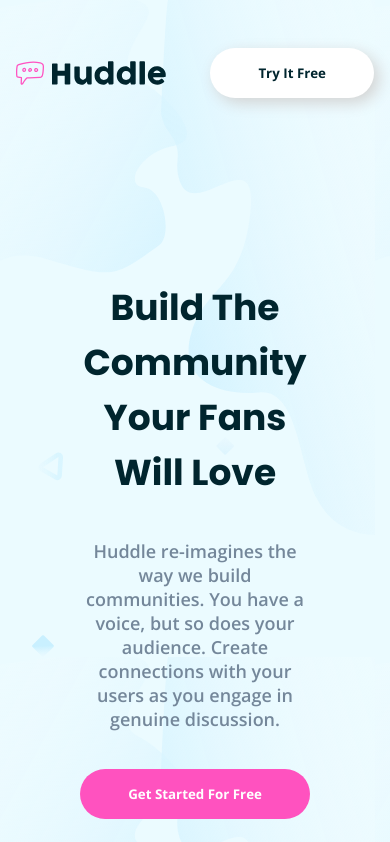
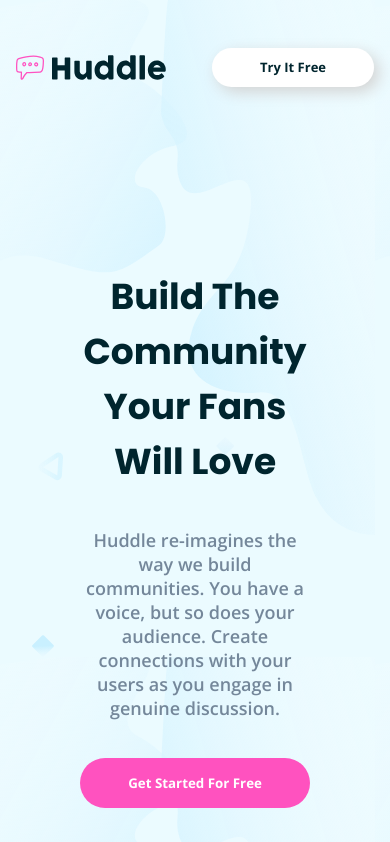
Before and after one commit to Yocanantham/Practice_huddle-landing-page-with-alternating-feature, a plain HTML site: page index.html in a window 390 px wide. Shown: the top 842 px of the page. Drawn offline with nearby package versions, Linux system fonts and the light colour scheme.

Commit message:
modified

```diff
--- a/style.css
+++ b/style.css
@@ -354,4 +354,11 @@ header input:hover {
         max-width: 150px;
         align-self: center;
     }
+    header > input {
+        font-size: small;
+        padding: 0.65rem 3rem;
+    }
+    header > input:hover {
+        transform: unset;
+    }
 }
```
